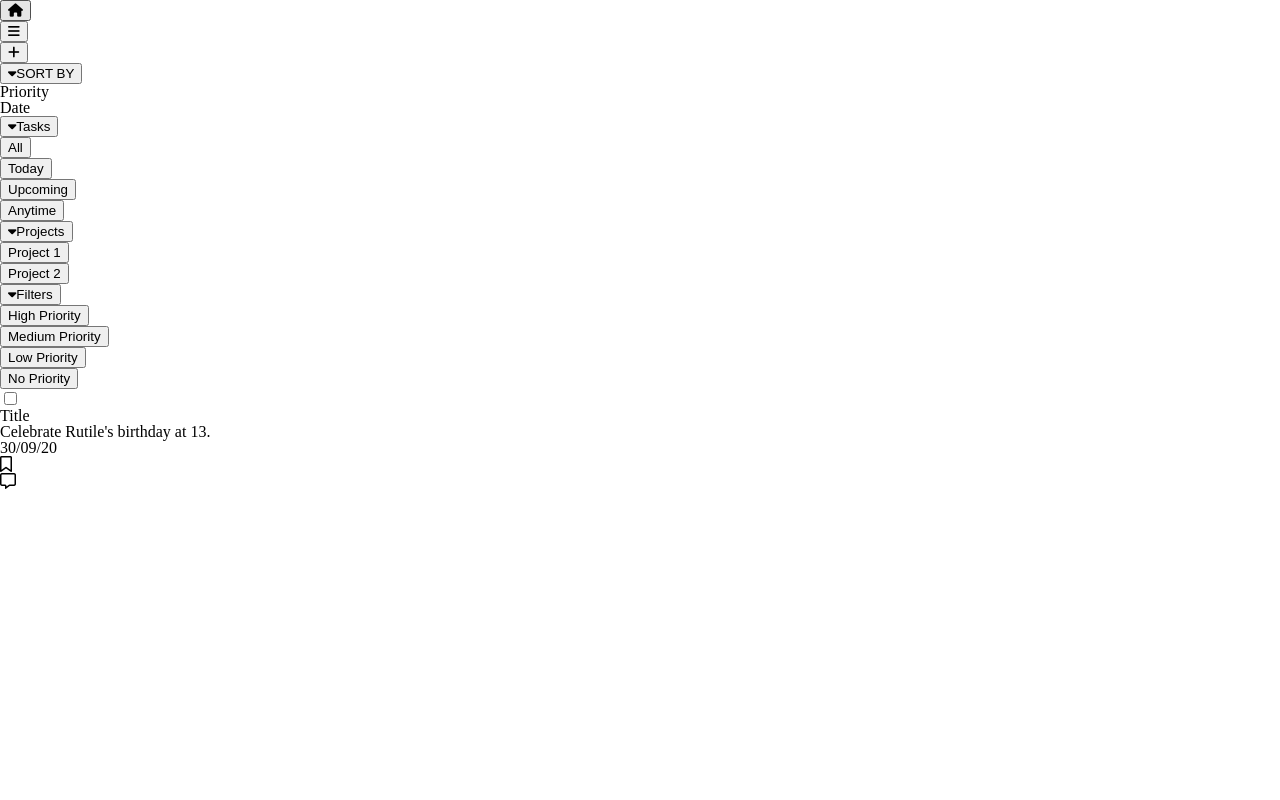
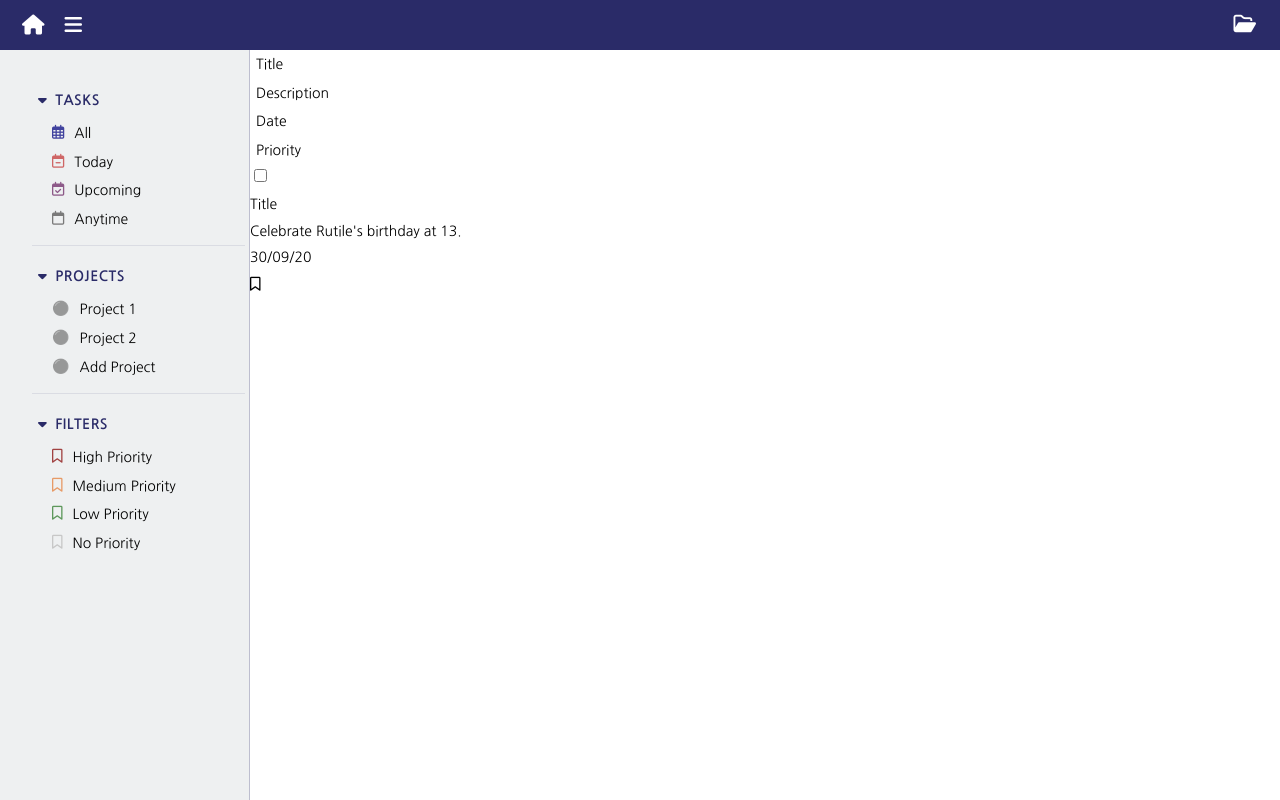
Before and after one commit to Aure-en/to-do, a website built with webpack: page dist/index.html in a window 1280 px wide. Built offline with nearby package versions, Linux system fonts and the light colour scheme.

Commit message:
Changed header and nav appearance

```diff
--- a/src/sass/base/_base.scss
+++ b/src/sass/base/_base.scss
@@ -46,3 +46,26 @@ table {
 	border-collapse: collapse;
 	border-spacing: 0;
 }
+
+* {
+	box-sizing: border-box;
+}
+
+body {
+	width: 100vw;
+	height: 100vh;
+	max-width: 100%;
+	max-height: 100%;
+}
+
+.wrapper {
+	width: 100%;
+	height: 100%;
+}
+
+.content__wrapper {
+	position: relative;
+	top: 50px;
+	display: flex;
+	height: calc(100% - 50px);
+}
--- /dev/null
+++ b/src/sass/base/_typography.scss
@@ -0,0 +1,26 @@
+body,
+button {
+  font-family: $font-primary;
+  font-size: .875rem;
+  line-height: 1.9;
+}
+
+.btn {
+  &--page--header {
+    color: $color-header;
+  }
+
+  &--icon {
+    font-size: 1.25rem;
+  }
+}
+
+.nav {
+  &--heading {
+    text-transform: uppercase;
+    color: $color-primary;
+    font-weight: 700;
+    letter-spacing: .5px;
+    line-height: 2.5;
+  }
+}
--- /dev/null
+++ b/src/sass/components/_buttons.scss
@@ -0,0 +1,14 @@
+button {
+	border: none;
+  background: none;
+  cursor: pointer;
+
+  &:focus {
+    outline: none;
+  }
+
+  &--icon {
+    padding: .25rem;
+  }
+
+}
--- /dev/null
+++ b/src/sass/components/_icons.scss
@@ -0,0 +1,46 @@
+i {
+	margin-right: .5rem;
+}
+
+.nav {
+  &__to-do li:before,
+  &__projects li:before,
+  &__filters li:before {
+    margin: $margin-indent;
+  }
+
+  &__to-do li:before {
+    @include font-awesome();
+  }
+
+  &__projects li:before {
+    content: "⚫";
+    color: $color-projects;
+  }
+
+  &__filters li:before {
+    content: "\f02e";
+    @include font-awesome();
+  }
+}
+
+//Color Priority Icons
+@each $level, $color in $color-priority {
+  .priority-#{$level}::before {
+    color: $color;
+  }
+}
+
+//Date Icons
+@each $date, $value in $icons-date {
+  .date-#{$date}::before {
+    content: $value;
+  }
+}
+
+//Color Date Icons
+@each $date, $value in $color-date {
+  .date-#{$date}::before {
+    color: $value;
+  }
+}
--- /dev/null
+++ b/src/sass/layout/_header.scss
@@ -0,0 +1,19 @@
+.page__header {
+  position: fixed;
+  background: $color-primary;
+  width: 100%;
+  height: 50px;
+  display: flex;
+  align-items: center;
+  padding: 0 1rem;
+
+
+  ul {
+    display: flex;
+    flex: 1;
+
+    & li:last-child {
+      margin-left: auto;
+    }
+  }
+}
--- /dev/null
+++ b/src/sass/layout/_nav.scss
@@ -0,0 +1,41 @@
+.nav {
+
+  background: $color-secondary;
+  width: 250px;
+  border-right: 1px solid rgba($color-primary, .25);
+  padding: 2rem .25rem 0 2rem;
+
+  &__category {
+    margin-bottom: .75rem;
+    padding-bottom: .75rem;
+    border-bottom: 1px solid rgba($color-primary, .1);
+
+    &:last-of-type {
+      border-bottom: none;
+    }
+
+    li {
+      display: flex;
+
+      &:hover {
+        background: rgba($color-primary, .04);
+      }
+
+      button {
+        // Makes the whole line clickable instead of just the text.
+        flex: 1;
+        text-align: start;
+      }
+    }
+  }
+
+  &--heading {
+    width: 100%;
+    text-align: start;
+
+    &:hover {
+      background: rgba($color-primary, .07);
+    }
+  }
+
+}
--- a/src/sass/main.scss
+++ b/src/sass/main.scss
@@ -1 +1,9 @@
+@import "utils/variables";
+@import "utils/mixins";
 @import "base/base";
+@import "base/typography";
+@import "components/buttons";
+@import "components/icons";
+@import "layout/header";
+@import "layout/nav";
+@import "layout/main";
--- /dev/null
+++ b/src/sass/utils/_mixins.scss
@@ -0,0 +1,4 @@
+@mixin font-awesome() {
+  font-family: "Font Awesome 5 Free";
+  font-weight: 400;
+}
--- a/src/sass/utils/_variables.scss
+++ b/src/sass/utils/_variables.scss
@@ -0,0 +1,36 @@
+// Fonts
+$font-primary: 'Nanum Gothic', Arial;
+
+
+// Colors
+$color-primary: rgb(42, 43, 104);
+$color-secondary: rgb(238, 240, 241);
+
+$color-header: #fff;
+$color-projects: rgba($color-primary, .5);
+
+$color-priority: (
+  high: rgb(161, 66, 66),
+  medium: rgb(231, 154, 103),
+  low: rgb(93, 151, 91),
+  none: rgb(199, 199, 199)
+);
+
+$color-date: (
+  all: lighten($color-primary, 15%),
+  today: rgb(207, 102, 102),
+  upcoming: rgb(141, 90, 137),
+  anytime: rgb(122, 122, 122)
+);
+
+// Icons
+
+$icons-date: (
+  all: "\f073",
+  today: "\f272",
+  upcoming: "\f274",
+  anytime: "\f133",
+);
+
+// Others
+$margin-indent: 0 .25rem 0 1.25rem;
```
Also changed, not shown: dist/index.html, dist/main.js, src/sass/layout/_main.scss (added).
